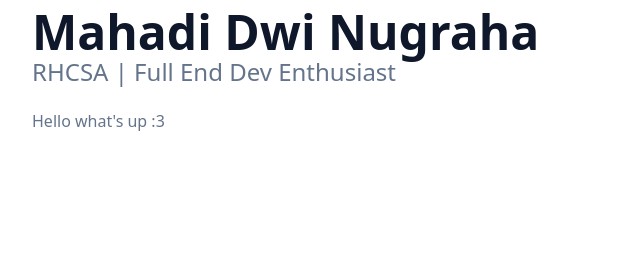
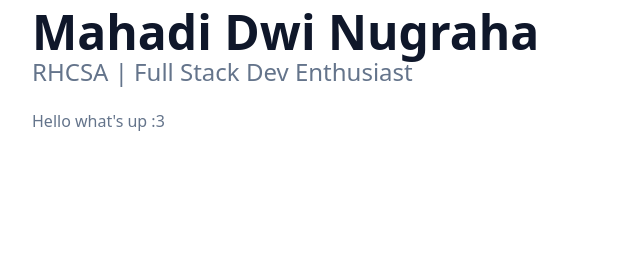
Before and after one commit to mahadidn/mahadidn.github.io, a website: page index.html in a window 1280 px wide. Shown: the part 317-597 px from the top of the page, 0-640 px from the left. Drawn offline with Linux system fonts and the light colour scheme.

Commit message:
fix word v2

```diff
--- a/index.html
+++ b/index.html
@@ -79,7 +79,7 @@
             <div class="flex flex-wrap">
                 <div class="w-full self-center px-4 lg:w-1/2">
                     <h1 class="text-base font-semibold text-primary md:text-xl lg:text-2xl">Hello, i'm <span class="block font-bold text-dark text-4xl mt-1 lg:text-5xl dark:text-white">Mahadi Dwi Nugraha</span></h1>
-                    <h2 class="font-medium text-secondary text-lg mb-5 lg:text-2xl dark:text-white">RHCSA | Full End Dev Enthusiast</h2>
+                    <h2 class="font-medium text-secondary text-lg mb-5 lg:text-2xl dark:text-white">RHCSA | Full Stack Dev Enthusiast</h2>
                     <p class="font-medium text-secondary mb-10 leading-relaxed dark:text-white">Hello what's up :3</p>
 
                     <!-- <a href="#" class="text-base font-semibold text-white bg-primary py-3 px-8 rounded-full hover:shadow-lg hover:opacity-80 transition duration-300 ease-in-out">Hubungi Saya</a> -->
```
